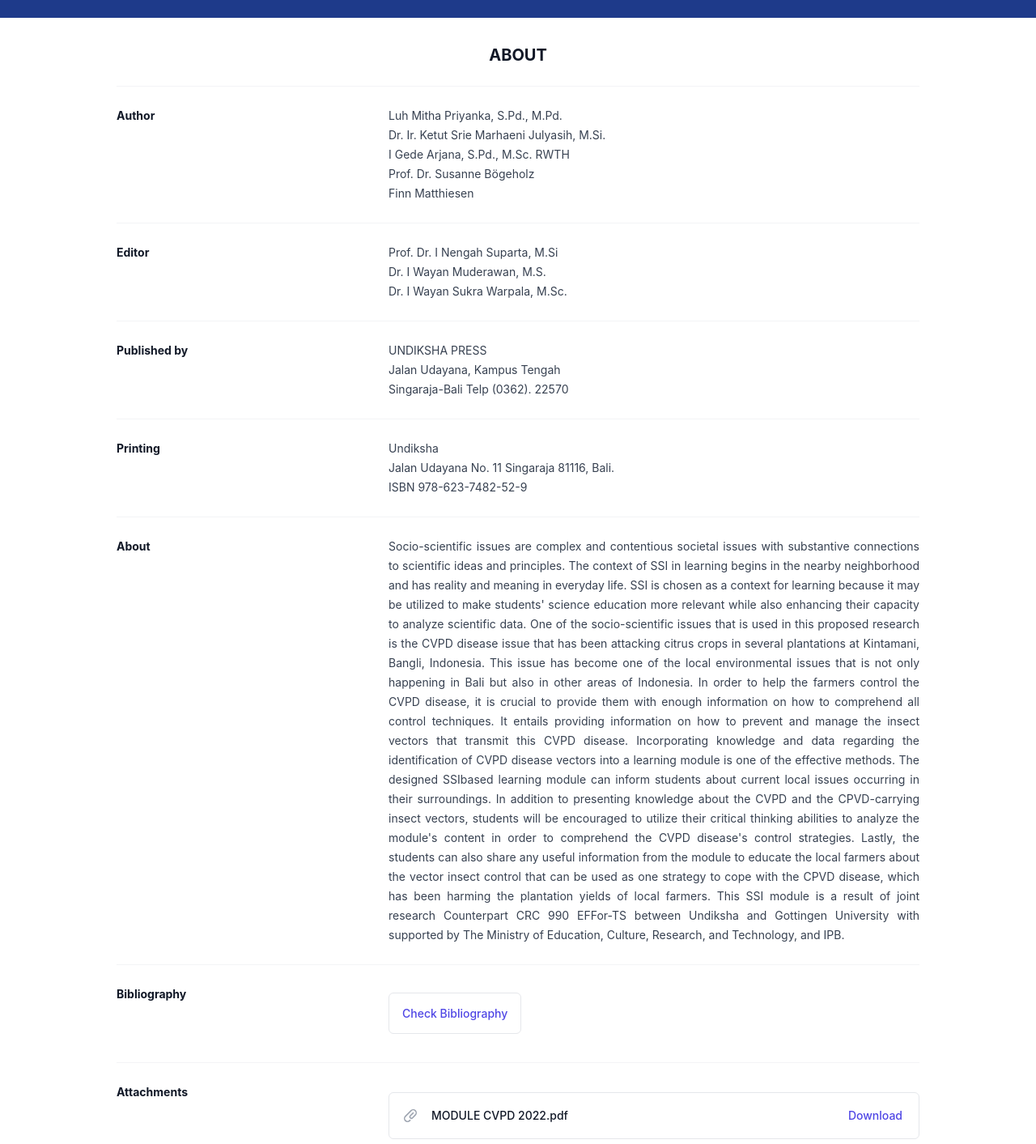
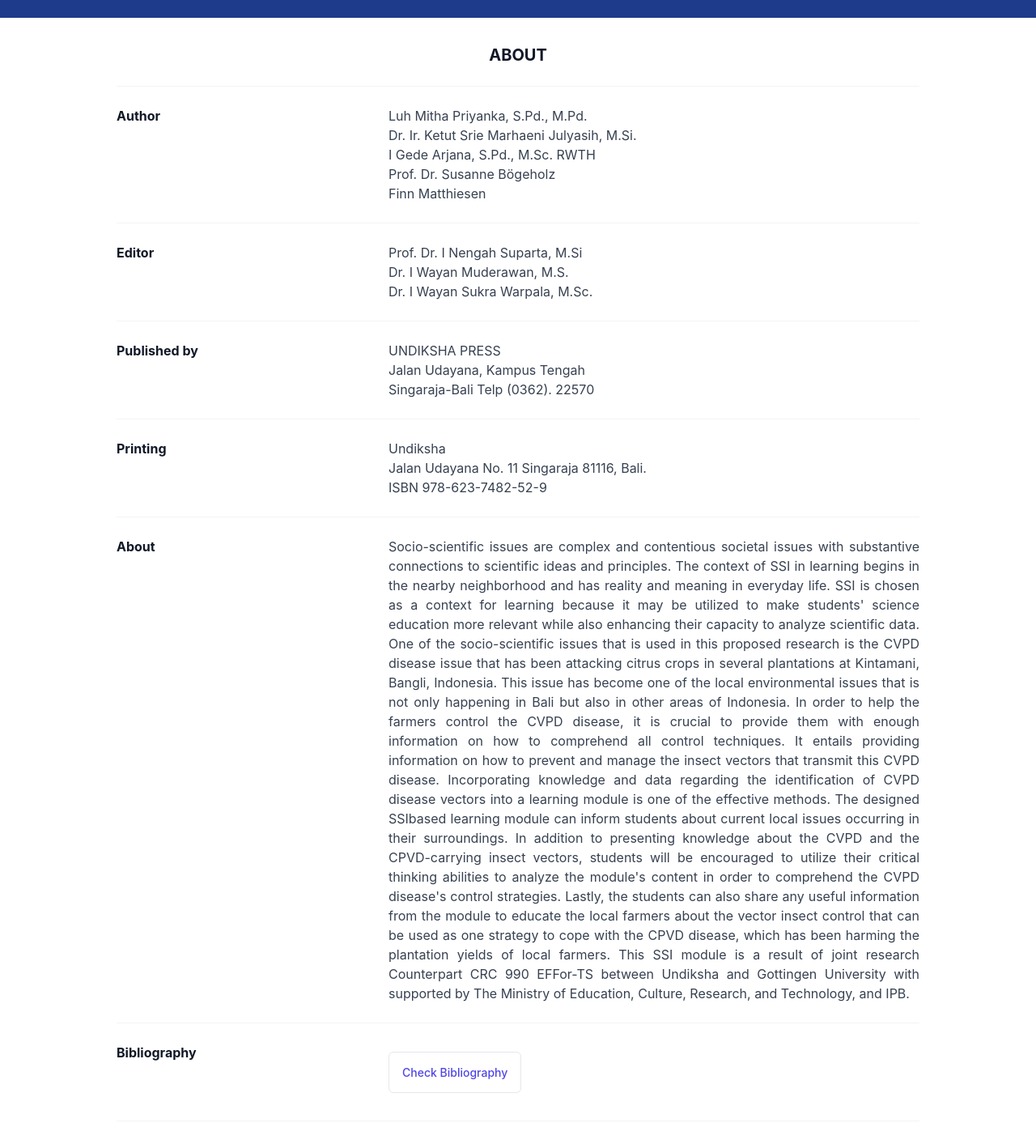
Before and after one commit to odetv/cvpd-undiksha, a React (Vite) app: page /about in a window 1280 px wide. Shown: the part 67-1480 px from the top of the page at 81% size. Built offline with nearby package versions, Linux system fonts and the light colour scheme.

Commit message:
updated fix size font

```diff
--- a/src/pages/About.tsx
+++ b/src/pages/About.tsx
@@ -14,10 +14,10 @@ const About = () => {
             <div className="mt-6 border-t border-gray-100">
                 <dl className="divide-y divide-gray-100">
                     <div className="px-4 py-6 sm:grid sm:grid-cols-3 sm:gap-4 sm:px-0">
-                        <dt className="text-sm font-bold leading-6 text-gray-900">
+                        <dt className="font-bold leading-6 text-gray-900">
                             Author
                         </dt>
-                        <dd className="mt-1 text-sm leading-6 text-gray-700 sm:col-span-2 sm:mt-0">
+                        <dd className="mt-1 leading-6 text-gray-700 sm:col-span-2 sm:mt-0">
                             Luh Mitha Priyanka, S.Pd., M.Pd.<br></br>
                             Dr. Ir. Ketut Srie Marhaeni Julyasih, M.Si.<br></br>
                             I Gede Arjana, S.Pd., M.Sc. RWTH<br></br>
@@ -26,40 +26,40 @@ const About = () => {
                         </dd>
                     </div>
                     <div className="px-4 py-6 sm:grid sm:grid-cols-3 sm:gap-4 sm:px-0">
-                        <dt className="text-sm font-bold leading-6 text-gray-900">
+                        <dt className="font-bold leading-6 text-gray-900">
                             Editor
                         </dt>
-                        <dd className="mt-1 text-sm leading-6 text-gray-700 sm:col-span-2 sm:mt-0">
+                        <dd className="mt-1 leading-6 text-gray-700 sm:col-span-2 sm:mt-0">
                             Prof. Dr. I Nengah Suparta, M.Si<br></br>
                             Dr. I Wayan Muderawan, M.S.<br></br>
                             Dr. I Wayan Sukra Warpala, M.Sc.<br></br>
                         </dd>
                     </div>
                     <div className="px-4 py-6 sm:grid sm:grid-cols-3 sm:gap-4 sm:px-0">
-                        <dt className="text-sm font-bold leading-6 text-gray-900">
+                        <dt className="font-bold leading-6 text-gray-900">
                             Published by
                         </dt>
-                        <dd className="mt-1 text-sm leading-6 text-gray-700 sm:col-span-2 sm:mt-0">
+                        <dd className="mt-1 leading-6 text-gray-700 sm:col-span-2 sm:mt-0">
                             UNDIKSHA PRESS<br></br>
                             Jalan Udayana, Kampus Tengah<br></br>
                             Singaraja-Bali Telp (0362). 22570<br></br>
                         </dd>
                     </div>
                     <div className="px-4 py-6 sm:grid sm:grid-cols-3 sm:gap-4 sm:px-0">
-                        <dt className="text-sm font-bold leading-6 text-gray-900">
+                        <dt className="font-bold leading-6 text-gray-900">
                             Printing
                         </dt>
-                        <dd className="mt-1 text-sm leading-6 text-gray-700 sm:col-span-2 sm:mt-0">
+                        <dd className="mt-1 leading-6 text-gray-700 sm:col-span-2 sm:mt-0">
                             Undiksha<br></br>
                             Jalan Udayana No. 11 Singaraja 81116, Bali.<br></br>
                             ISBN 978-623-7482-52-9<br></br>
                         </dd>
                     </div>
                     <div className="px-4 py-6 sm:grid sm:grid-cols-3 sm:gap-4 sm:px-0">
-                        <dt className="text-sm font-bold leading-6 text-gray-900">
+                        <dt className="font-bold leading-6 text-gray-900">
                             About
                         </dt>
-                        <dd className="mt-1 text-justify text-sm leading-6 text-gray-700 sm:col-span-2 sm:mt-0">
+                        <dd className="mt-1 text-justify leading-6 text-gray-700 sm:col-span-2 sm:mt-0">
                             Socio-scientific issues are complex and contentious
                             societal issues with substantive connections to
                             scientific ideas and principles. The context of SSI
@@ -104,14 +104,14 @@ const About = () => {
                         </dd>
                     </div>
                     <div className="px-4 py-6 sm:grid sm:grid-cols-3 sm:gap-4 sm:px-0">
-                        <dt className="text-sm font-bold leading-6 text-gray-900">
+                        <dt className="font-bold leading-6 text-gray-900">
                             Bibliography
                         </dt>
-                        <dd className="mt-1 text-sm leading-6 text-gray-700 sm:col-span-2 sm:mt-0">
+                        <dd className="mt-1 leading-6 text-gray-700 sm:col-span-2 sm:mt-0">
                             <div className="py-6">
                                 <Link
                                     to="/bibliography"
-                                    className="font-medium text-indigo-600 hover:text-indigo-500 divide-y divide-gray-100 px-4 py-4 rounded-md border"
+                                    className="font-medium text-sm text-indigo-600 hover:text-indigo-500 divide-y divide-gray-100 px-4 py-4 rounded-md border"
                                 >
                                     Check Bibliography
                                 </Link>
@@ -119,15 +119,15 @@ const About = () => {
                         </dd>
                     </div>
                     <div className="px-4 py-6 sm:grid sm:grid-cols-3 sm:gap-4 sm:px-0">
-                        <dt className="text-sm font-bold leading-6 text-gray-900">
+                        <dt className="font-bold leading-6 text-gray-900">
                             Attachments
                         </dt>
-                        <dd className="py-3 first-line:text-sm text-gray-900 sm:col-span-2">
+                        <dd className="py-3 first-line:text-gray-900 sm:col-span-2">
                             <ul
                                 role="list"
                                 className="divide-y divide-gray-100 rounded-md border border-gray-200"
                             >
-                                <li className="flex items-center justify-between py-4 pl-4 pr-5 text-sm leading-6">
+                                <li className="flex items-center justify-between py-4 pl-4 pr-5 leading-6">
                                     <div className="flex w-0 flex-1 items-center">
                                         <PaperClipIcon
                                             className="h-5 w-5 flex-shrink-0 text-gray-400"
@@ -142,7 +142,7 @@ const About = () => {
                                     <div className="ml-4 flex-shrink-0">
                                         <a
                                             href={FileModuleDownload}
-                                            className="font-medium text-indigo-600 hover:text-indigo-500"
+                                            className="font-medium text-sm text-indigo-600 hover:text-indigo-500"
                                         >
                                             Download
                                         </a>
--- a/src/pages/Bibliography.tsx
+++ b/src/pages/Bibliography.tsx
@@ -9,7 +9,7 @@ const Bibliography = () => {
                 </h1>
             </div>
             <div className="px-4 lg:px-0 xl:px-0 mt-6 border-t border-gray-100">
-                <dd className="break-all mt-6 text-sm leading-6 text-gray-700 sm:col-span-2">
+                <dd className="break-all mt-6 leading-6 text-gray-700 sm:col-span-2">
                     Abobatta, W.F., & Azazy, L. (2020). Role of Organic and
                     Biofertilizers in Citrus Orchards. Aswan University Journal
                     of Environmental Studies (AUJES), 1(1), 12-27.
--- a/src/pages/Task.tsx
+++ b/src/pages/Task.tsx
@@ -2,7 +2,7 @@ import React from "react";
 
 const Task = () => {
     return (
-        <h1 className="mt-8 mb-6 text-center marker:text-lg lg:text-xl font-bold text-gray-900">
+        <h1 className="mt-8 mb-8 text-center marker:text-lg lg:text-xl font-bold text-gray-900">
             TASK
         </h1>
     );
```
Also changed, not shown: src/pages/Introduction.tsx (+10 -10 lines).
